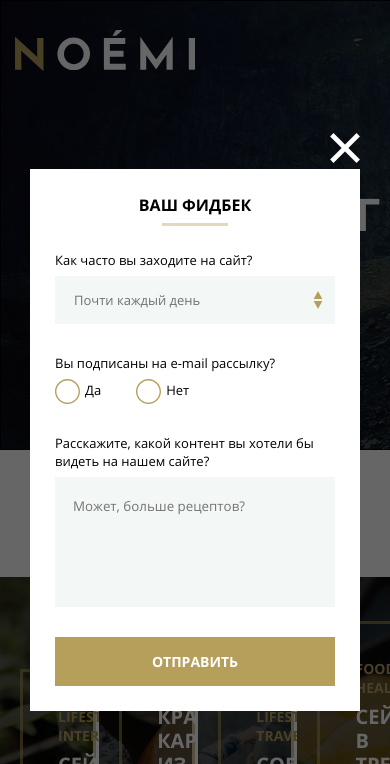
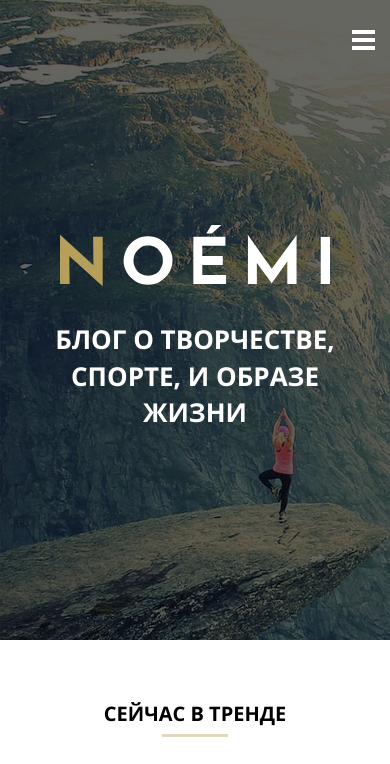
Before and after one commit to Antikab/MQ-diplom, a plain HTML site: page index.html in a window 390 px wide. Shown: the top 764 px of the page. Drawn offline with Linux system fonts and the light colour scheme; files whose address does not match are found by name.

Commit message:
2 вариант

```diff
--- a/css/style.css
+++ b/css/style.css
@@ -294,81 +294,6 @@ body {
 
 .menu-list-item:nth-child(n + 2) {
 	margin-left: 35px;
-}
-
-@media (max-width: 640px) {
-	.menu-list {
-		display: none;
-	}
-
-	.popup-box {
-		min-width: 300px;
-		max-width: 330px;
-	}
-
-	.popup-button-close {
-		width: 30px;
-		height: 30px;
-		margin-bottom: 6px;
-	}
-
-	.popup-feedback {
-		padding: 25px 25px;
-	}
-
-	.popup-title {
-		font-size: 16px;
-	}
-
-	.popup-form-row {
-		margin-bottom: 30px;
-	}
-
-	.popup-radio-group-text::before {
-		width: 25px;
-		height: 25px;
-		vertical-align: middle;
-	}
-
-	.popup-radio-group:nth-of-type(2) {
-		margin-left: 35px;
-	}
-}
-
-@media (min-width: 641px) and (max-width: 1199px) {
-	.menu-list {
-		display: none;
-	}
-
-	.popup-button-close {
-		width: 30px;
-		height: 30px;
-		margin-bottom: 10px;
-	}
-
-	.popup-title {
-		font-size: 18px;
-	}
-
-	.popup-form-row {
-		margin-bottom: 30px;
-	}
-
-	.popup-radio-group-text::before {
-		width: 25px;
-		height: 25px;
-		vertical-align: middle;
-}
-
-	.popup-radio-group:nth-of-type(2) {
-		margin-left: 35px;
-	}
-}
-
-@media (min-width: 1200px) {
-	.menu-button {
-		display: none;
-	}
 }
 
 .menu-link {
@@ -1179,3 +1104,125 @@ textarea.popup-text-field:focus {
 
 	color: #999;
 }
+
+/*----------*/
+
+@media (max-width: 640px) {
+	.menu-list {
+		display: none;
+	}
+
+	.popup-box {
+		min-width: 300px;
+		max-width: 330px;
+	}
+
+	.popup-button-close {
+		width: 30px;
+		height: 30px;
+		margin-bottom: 6px;
+	}
+
+	.popup-feedback {
+		padding: 25px 25px;
+	}
+
+	.popup-title {
+		font-size: 16px;
+	}
+
+	.popup-form-row {
+		margin-bottom: 30px;
+	}
+
+	.popup-radio-group-text::before {
+		width: 25px;
+		height: 25px;
+		vertical-align: middle;
+	}
+
+	.popup-radio-group:nth-of-type(2) {
+		margin-left: 35px;
+	}
+
+	.header {
+		min-width: 320px;
+		max-width: 640px;
+		padding-top: 30px;
+		padding-bottom: 210px;
+		background-image: url(../images/banner-mobile.jpg);
+		background-position: center;
+	}
+
+	.container-menu {
+		width: 100%;
+		min-width: 300px;
+		max-width: 640px;
+		padding: 0 15px;
+	}
+
+	.menu {
+		flex-direction: column;
+		align-items: flex-end;
+	}
+
+	.header-menu {
+		order: 1;
+	}
+
+	.logo-link {
+		margin: 175px auto 0;
+		min-width: 265px;
+		order: 2;
+	}
+
+	.logo-image {
+		width: 270px;
+	}
+
+	.intro {
+		max-width: 300px;
+		margin: 30px auto 0;
+	}
+
+	.intro-title {
+		font-size: 26px;
+		line-height: 1.4;
+	}
+}
+
+@media (min-width: 641px) and (max-width: 1199px) {
+	.menu-list {
+		display: none;
+	}
+
+	.popup-button-close {
+		width: 30px;
+		height: 30px;
+		margin-bottom: 10px;
+	}
+
+	.popup-title {
+		font-size: 18px;
+	}
+
+	.popup-form-row {
+		margin-bottom: 30px;
+	}
+
+	.popup-radio-group-text::before {
+		width: 25px;
+		height: 25px;
+		vertical-align: middle;
+}
+
+	.popup-radio-group:nth-of-type(2) {
+		margin-left: 35px;
+	}
+}
+
+@media (min-width: 1200px) {
+	.menu-button {
+		display: none;
+	}
+}
--- a/index.html
+++ b/index.html
@@ -7,7 +7,7 @@
 		<link rel="stylesheet" type="text/css" href="css/style.css">
 	</head>
 	<body>
-		<div class="popup popup-active">
+<!-- 		<div class="popup popup-active">
 			<div class="popup-box">
 				<button class="popup-button-close">
 					<span class="popup-close-hint">Кнопка закрытия всплывающего окна</span>
@@ -47,7 +47,7 @@
 					</form>
 				</div>
 			</div>
-		</div>
+		</div> -->
 		<header class="header">
 			<div class="container-menu">
 				<div class="menu">
```
